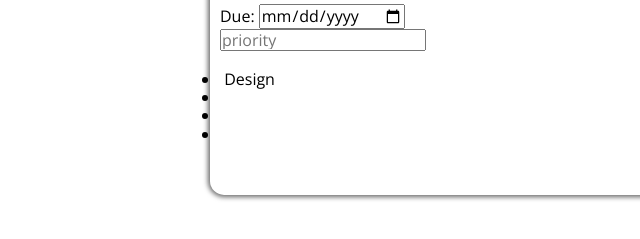
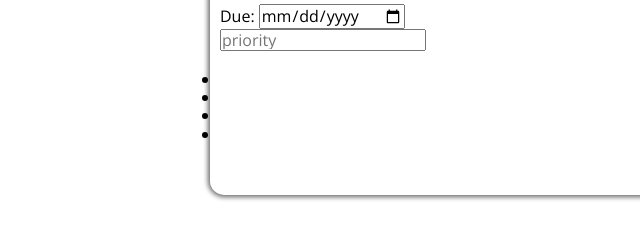
Before and after one commit to mattbro369/todo, a website built with webpack: page src/template.html in a window 1280 px wide. Shown: the part 415-654 px from the top of the page, 75-715 px from the left. Built offline with nearby package versions, Linux system fonts and the light colour scheme; files whose address does not match are found by name.

Commit message:
removed error

```diff
--- a/src/template.html
+++ b/src/template.html
@@ -185,7 +185,6 @@
                         alt=""
                         id="priority-flag-red"
                       />
-                      Design
                     </li>
                     <li class="option">
                       <img
```
